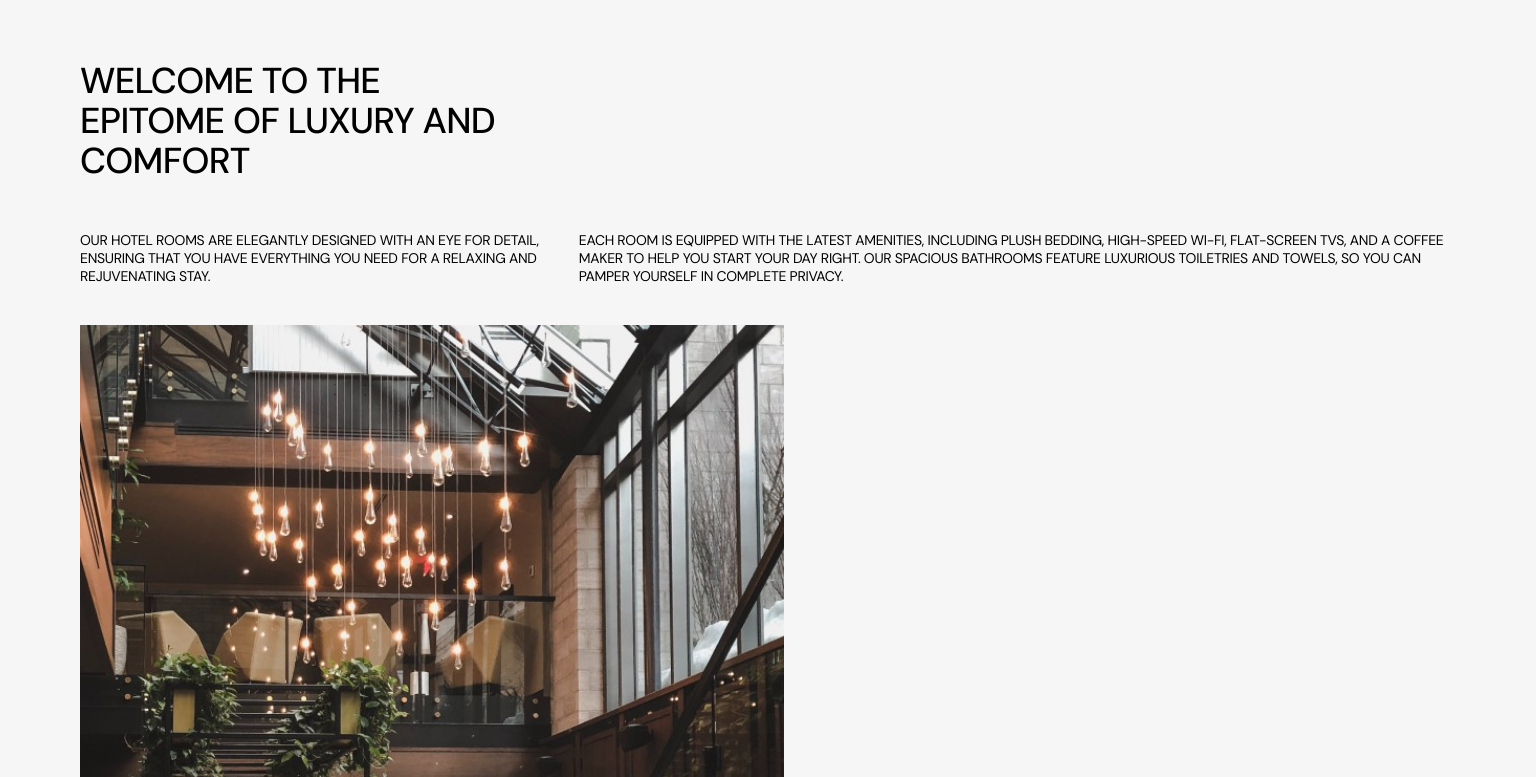
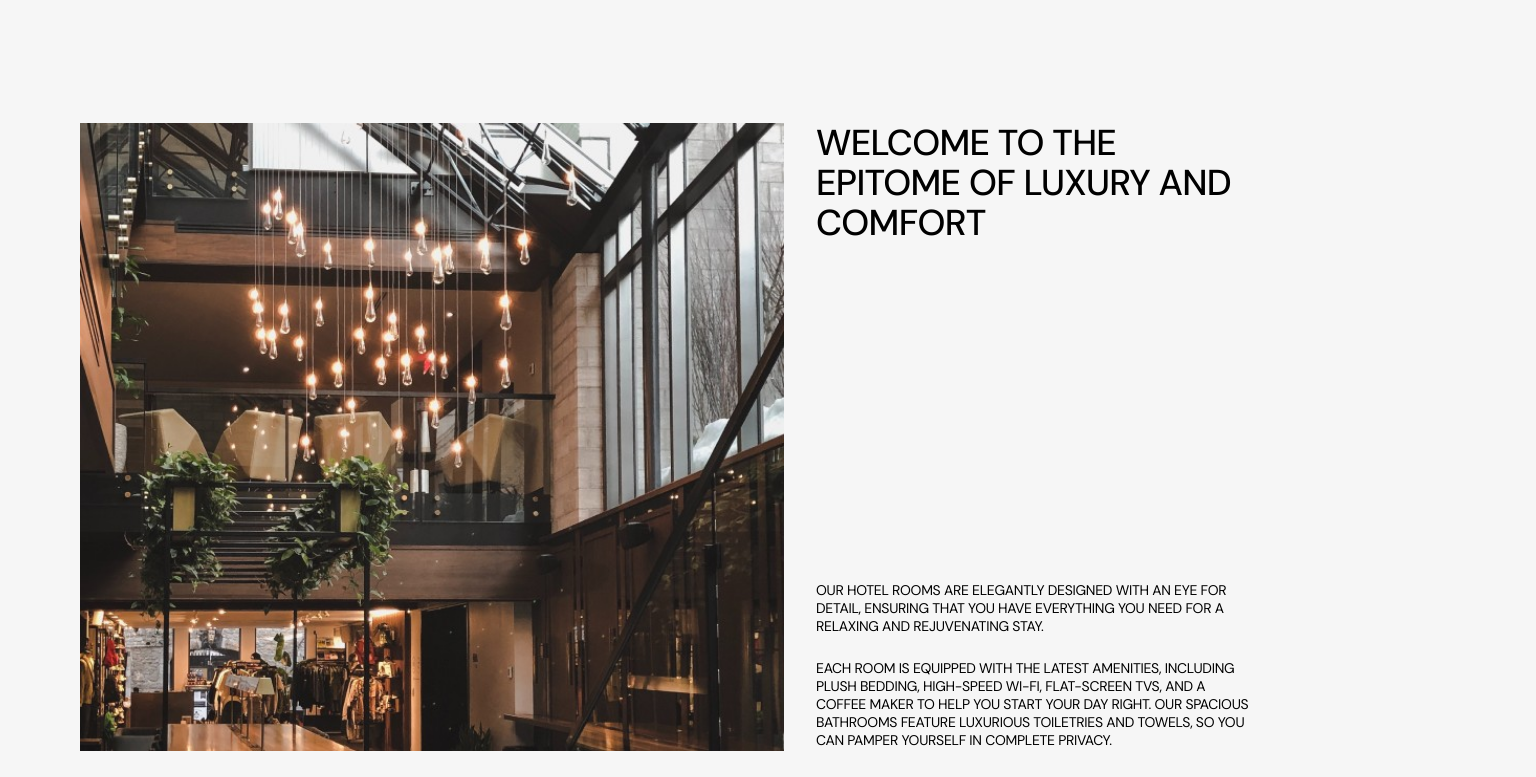
Before and after one commit to yanaskey/test3, a website built with Vite: page src/index.html in a window 1536 px wide. Shown: the part 3507-4284 px from the top of the page. Built offline with nearby package versions, Linux system fonts and the light colour scheme; files whose address does not match are found by name.

Commit message:
desktop settings

```diff
--- a/src/css/main/about-hotel-main.css
+++ b/src/css/main/about-hotel-main.css
@@ -56,10 +56,40 @@
   .about-hotel-item-first {
     margin-bottom: 0;
   }
-  .about-hotel-list {
+  .about-hotel-main {
     display: flex;
     gap: 32px;
     /* flex-direction: row; */
     margin-bottom: 40px;
   }
 }
+@media screen and (min-width: 1440px) {
+  .section-about-hotel-main {
+    padding-top: 126px;
+  }
+  .section-title-about-hotel {
+    margin-bottom: 338px;
+
+  }
+  .text {
+    float: right;
+
+    margin-right: 203px;
+  }
+  .about-hotel-main {
+    display: block;
+    margin: 0;
+  }
+
+  .about-hotel-item-first {
+    width: 437px;
+    margin-bottom: 24px;
+  }
+  .about-hotel-item {
+    width: 437px;
+  }
+
+  .hotel-foto {
+    margin-right: 0;
+  }
+}
--- a/src/partials/main/about-hotel-main.html
+++ b/src/partials/main/about-hotel-main.html
@@ -1,48 +1,53 @@
 <section class="section-about-hotel-main">
 <div class="container">
     <div class="text">
-    <h2 class="section-title section-title-about-hotel">
+        <h2 class="visually-hidden"> Welcome to hotel</h2>
+    <h3 class="section-title section-title-about-hotel">
         Welcome to the epitome of luxury and comfort
-    </h2>
-    <ul class="about-hotel-list">
-    <li class="about-hotel-item-first">
+    </h3>
+    <div class="about-hotel-main">
+        <p class="about-hotel-item-first">
         Our hotel rooms are elegantly designed with an eye for detail,
         ensuring that you have everything you need for a relaxing and
         rejuvenating stay.
-        </li>
-        <li class="about-hotel-item">
+        </p>
+        <p class="about-hotel-item">
         Each room is equipped with the latest amenities, including plush
         bedding, high-speed Wi-Fi, flat-screen TVs, and a coffee maker to help
         you start your day right. Our spacious bathrooms feature luxurious
         toiletries and towels, so you can pamper yourself in complete privacy.
-        </li>
-    </ul>
+        </p>
+    </div>
     </div>
     <div class="about-hotel-foto">
     <picture>
         <source
-        media="(min-width:1440px)"
         srcset="
             ././img/main/about-hotel-main/about-hotel@1x-desc.jpg 1x,
             ././img/main/about-hotel-main/about-hotel@2x-desc.jpg 2x
         "
+        media="(min-width: 1440px)"
         type="image/jpeg"
         />
         <source
-        media="(min-width:768px)"
         srcset="
             ././img/main/about-hotel-main/about-hotel@1x-tab.jpg 1x,
             ././img/main/about-hotel-main/about-hotel@2x-tab.jpg 2x
         "
+        media="(min-width: 768px)"
         type="image/jpeg"
         />
-        <img
-        class="hotel-foto"
+        <source
         srcset="
             ././img/main/about-hotel-main/about-hotel@1x-mob.jpg 1x,
             ././img/main/about-hotel-main/about-hotel@2x-mob.jpg 2x
         "
+        media="(max-width: 767px)"
+        type="image/jpeg"
+        />
+        <img
         src="././img/main/about-hotel-main/about-hotel@1x-mob.jpg"
+        class="hotel-foto"
         width="704"
         alt="hotel"
         loading="lazy"
```
